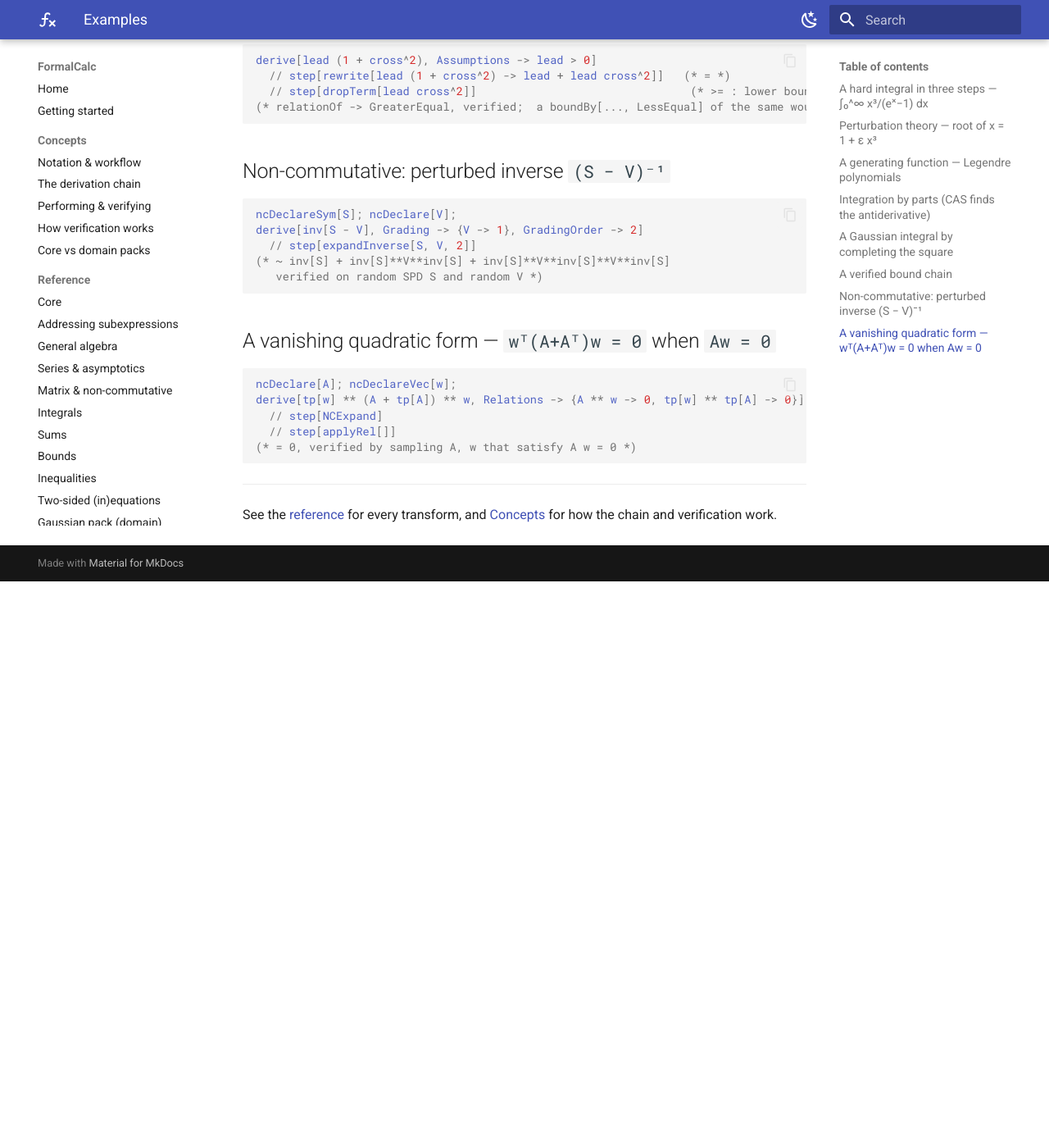
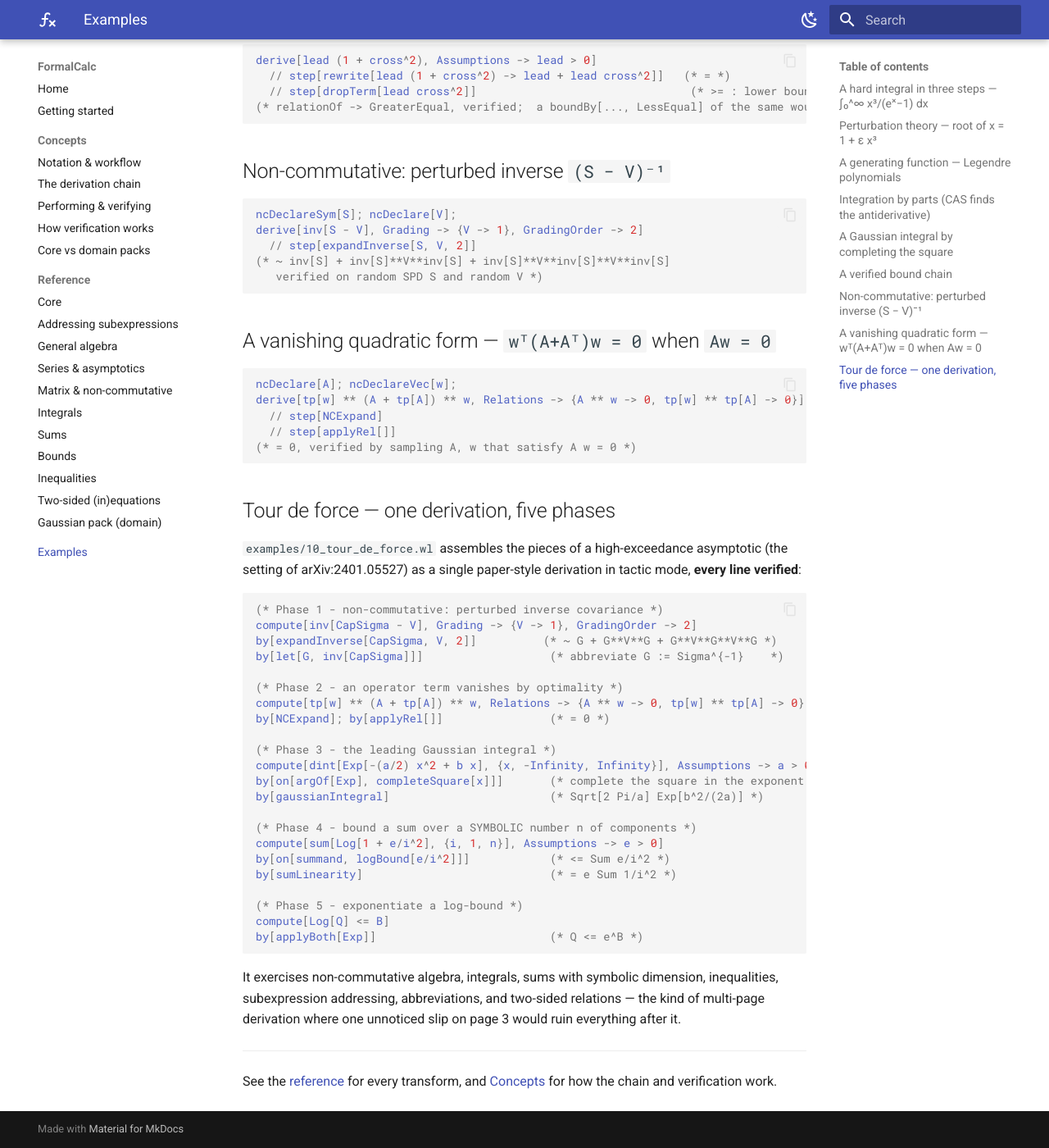
Before and after one commit to ievlevpn/calculemus, an MkDocs documentation site: the page built from docs/examples.md, in a window 1280 px wide and 1400 px high, scrolled down 1587 px. Shown: the whole window at 82% size. Built offline with MkDocs 1.6.1 and Material for MkDocs 9.7.7, drawn with Linux system fonts in a browser that asks for light colours; before the commit the page ends 2296 px from its top, so only the background shows below that.

Commit message:
docs: add tour-de-force to the examples gallery
Co-Authored-By: Claude Opus 4.8 (1M context) <noreply@anthropic.com>

````diff
--- a/docs/examples.md
+++ b/docs/examples.md
@@ -96,6 +96,42 @@ derive[tp[w] ** (A + tp[A]) ** w, Relations -> {A ** w -> 0, tp[w] ** tp[A] -> 0
 (* = 0, verified by sampling A, w that satisfy A w = 0 *)
 ```
 
+## Tour de force — one derivation, five phases
+
+`examples/10_tour_de_force.wl` assembles the pieces of a high-exceedance
+asymptotic (the setting of arXiv:2401.05527) as a single paper-style derivation
+in tactic mode, **every line verified**:
+
+```mathematica
+(* Phase 1 - non-commutative: perturbed inverse covariance *)
+compute[inv[CapSigma - V], Grading -> {V -> 1}, GradingOrder -> 2]
+by[expandInverse[CapSigma, V, 2]]          (* ~ G + G**V**G + G**V**G**V**G *)
+by[let[G, inv[CapSigma]]]                   (* abbreviate G := Sigma^{-1}    *)
+
+(* Phase 2 - an operator term vanishes by optimality *)
+compute[tp[w] ** (A + tp[A]) ** w, Relations -> {A ** w -> 0, tp[w] ** tp[A] -> 0}]
+by[NCExpand]; by[applyRel[]]                (* = 0 *)
+
+(* Phase 3 - the leading Gaussian integral *)
+compute[dint[Exp[-(a/2) x^2 + b x], {x, -Infinity, Infinity}], Assumptions -> a > 0]
+by[on[argOf[Exp], completeSquare[x]]]       (* complete the square in the exponent *)
+by[gaussianIntegral]                        (* Sqrt[2 Pi/a] Exp[b^2/(2a)] *)
+
+(* Phase 4 - bound a sum over a SYMBOLIC number n of components *)
+compute[sum[Log[1 + e/i^2], {i, 1, n}], Assumptions -> e > 0]
+by[on[summand, logBound[e/i^2]]]            (* <= Sum e/i^2 *)
+by[sumLinearity]                            (* = e Sum 1/i^2 *)
+
+(* Phase 5 - exponentiate a log-bound *)
+compute[Log[Q] <= B]
+by[applyBoth[Exp]]                          (* Q <= e^B *)
+```
+
+It exercises non-commutative algebra, integrals, sums with symbolic dimension,
+inequalities, subexpression addressing, abbreviations, and two-sided relations —
+the kind of multi-page derivation where one unnoticed slip on page 3 would ruin
+everything after it.
+
 ---
 
 See the [reference](reference/core.md) for every transform, and
````
Also changed, not shown: examples/README.md (+2 -0 lines).
